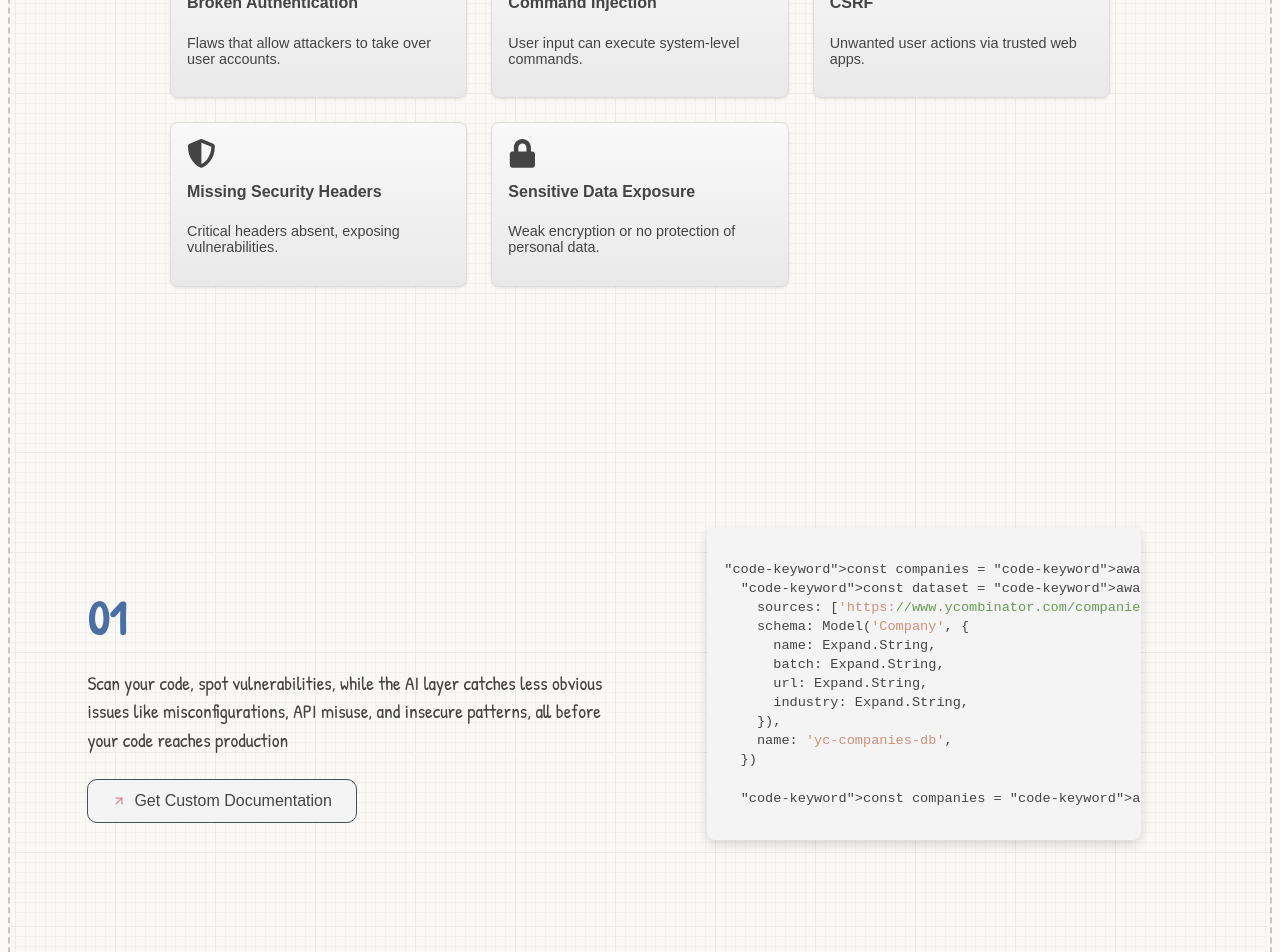
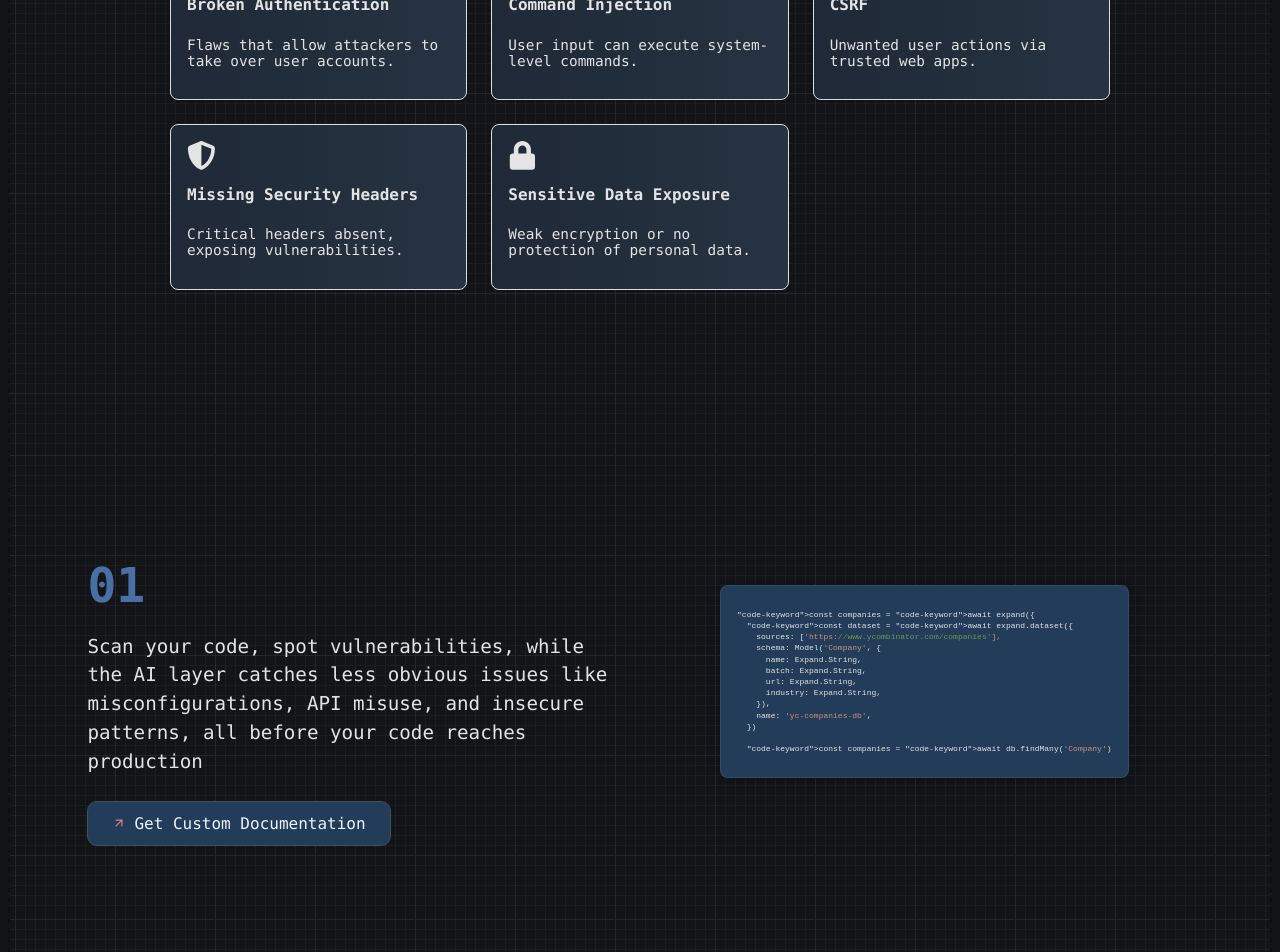
Before and after one commit to hyemiie/vyn_web_scanner, a Next.js app: page /hero in a window 1280 px wide. Shown: the part 1620-2572 px from the top of the page. Built offline with nearby package versions, Linux system fonts and the light colour scheme.

Commit message:
font size update

```diff
--- a/src/app/about/about.css
+++ b/src/app/about/about.css
@@ -83,6 +83,7 @@
   padding: 1rem;
   /* background: linear-gradient(180deg, #F9F9F9, #E9E9E9); */
   background: var(--card);
+    font-family: 'SF Mono', Monaco, 'Cascadia Code', monospace;
 
 
   box-shadow: 0 1px 3px rgba(0, 0, 0, 0.1);
--- a/src/app/githubcta/cta.css
+++ b/src/app/githubcta/cta.css
@@ -40,6 +40,8 @@
   align-items: center;
   gap: 0.5rem;
   transition: all 0.3s ease;
+  font-family: 'SF Mono', Monaco, 'Cascadia Code', monospace;
+
 }
 
 .subcta-btn:hover {
--- a/src/app/hero/hero.css
+++ b/src/app/hero/hero.css
@@ -1,10 +1,19 @@
 @import url('https://fonts.googleapis.com/css2?family=Patrick+Hand&display=swap');
+@import url('https://fonts.googleapis.com/css2?family=Caveat&display=swap');
+@import url('https://fonts.googleapis.com/css2?family=Shadows+Into+Light&display=swap');
+@import url('https://fonts.googleapis.com/css2?family=Gloria+Hallelujah&display=swap');
+@import url('https://fonts.googleapis.com/css2?family=Reenie+Beanie&display=swap');
+@import url('https://fonts.googleapis.com/css2?family=Indie+Flower&display=swap');
 
 .hero {
   background-image: var(--background-image);
   background-color: var(--background-color);
   border: 2px dashed rgba(0, 0, 0, 0.2);
-  font-family: 'Patrick Hand', cursive;
+  /* font-family: 'Patrick Hand', cursive; */
+    /* font-family: 'Caveat', cursive; */
+  /* font-family: 'Indie Flower', cursive; */
+  font-family: 'SF Mono', Monaco, 'Cascadia Code', monospace;
+
   color: var(--text-color);
   padding-top: 40px;
   border-top: none;
--- a/src/app/scannerboard/boards.css
+++ b/src/app/scannerboard/boards.css
@@ -54,6 +54,7 @@
   border: none;
   border-bottom:  1px solid rgb(107, 118, 137);
   /* border-radius: 50px; */
+    font-family: 'SF Mono', Monaco, 'Cascadia Code', monospace;
   background-color: var(--card);
   color: var(--text-color);
   font-size: 1rem;
--- a/src/app/subgithubcta/subcta.css
+++ b/src/app/subgithubcta/subcta.css
@@ -58,7 +58,7 @@
   color: var(--text-color);
   border-radius: 8px;
   padding: 0.75rem 1rem;
-  font-size: 0.85rem;
+  font-size: 0.45rem;
   overflow-x: auto;
   overflow-y: hidden;
   max-height: 300px;
@@ -113,6 +113,7 @@ scrollbar-width: none;
 
   .subcta-code pre {
     height: auto;
+    font-size: 0.5rem;
 
   }
 }
--- a/src/app/themetoggle/ThemeToggle.jsx
+++ b/src/app/themetoggle/ThemeToggle.jsx
@@ -1,9 +1,9 @@
 "use client";
 import { useEffect, useState } from "react";
-import "./toggle.css";  // <-- import the css file
+import "./toggle.css";
 
 export default function ThemeToggle() {
-  const [theme, setTheme] = useState("light");
+  const [theme, setTheme] = useState("dark");
 
   useEffect(() => {
     document.documentElement.setAttribute("data-theme", theme);
```
